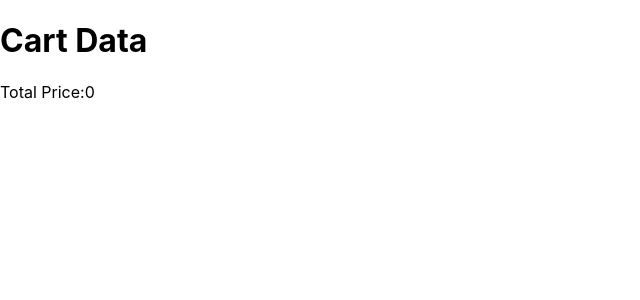
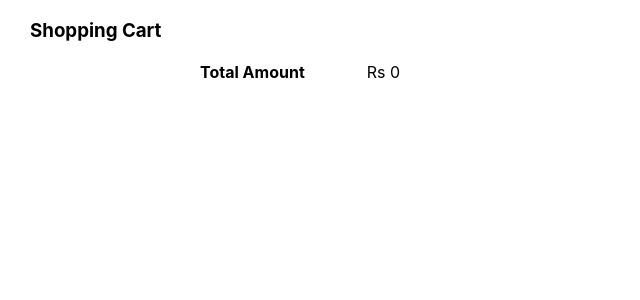
Before and after one commit to sumit-krk/React_work, a React (Create React App) app in the folder geek-trust/: page /CartPage in a window 1280 px wide. Shown: the top 300 px of the page, without its empty margins (0-640 px from the left). Built offline with nearby package versions, Linux system fonts and the light colour scheme.

Commit message:
working on disign

```diff
--- a/geek-trust/src/Component/CartDataComponent/CartPage.js
+++ b/geek-trust/src/Component/CartDataComponent/CartPage.js
@@ -1,4 +1,3 @@
-import { useEffect, useState } from "react";
 import { useSelector } from "react-redux";
 import { useDispatch } from "react-redux";
 import { decrementProduct, increaseProduct, RemoveCartData } from "../../Redux/cartAction";
@@ -9,14 +8,14 @@ const CartPage=()=>{
     console.log("cartData",data)
     return (
       <>
-        <h1>Cart Data</h1>
-        <div style={{}}>
+        <h3 style={{ marginLeft: "30px" }}>Shopping Cart</h3>
+        <div style={{ marginLeft: "100px" }}>
           {data.map((e) => {
             return (
               <div
                 style={{
                   display: "flex",
-                  borderBottom: "1px solid red",
+                  borderBottom: "1px solid gray",
                   width: "400px",
                   alignItems: "center",
                   justifyContent: "space-around",
@@ -24,29 +23,50 @@ const CartPage=()=>{
               >
                 <img height={150} width={150} src={e.imageURL} />
                 <div>
+                  <div>{e.name}</div>
                   <div>{e.price}</div>
-                  <div>{e.name}</div>
                 </div>
-                <div>
+                <div style={{ display: "flex" }}>
                   <div>
-                    <button onClick={()=> dispatch(increaseProduct(e.id,e.InitialPrice))}>+</button>
+                    <button
+                      onClick={() =>
+                        dispatch(increaseProduct(e.id, e.InitialPrice))
+                      }
+                    >
+                      +
+                    </button>
                   </div>
                   <div>{e.currentQuentity}</div>
                   <div>
-                    {
-                        e.currentQuentity>1?<button onClick={()=> dispatch(decrementProduct(e.id,e.InitialPrice))} >-</button>:<button disabled>-</button>
-                    }
+                    {e.currentQuentity > 1 ? (
+                      <button
+                        onClick={() =>
+                          dispatch(decrementProduct(e.id, e.InitialPrice))
+                        }
+                      >
+                        -
+                      </button>
+                    ) : (
+                      <button disabled>-</button>
+                    )}
                   </div>
                 </div>
                 <div>
-                  <button onClick={()=> dispatch(RemoveCartData(e.id,e.price))}>Remove</button>
+                  <button
+                    onClick={() => dispatch(RemoveCartData(e.id, e.price))}
+                  >
+                    Remove
+                  </button>
                 </div>
               </div>
             );
           })}
         </div>
 
-        <div>Total Price:{Total_Price}</div>
+        <div style={{ marginLeft: "200px", marginTop:'20px', display: "flex", width:'200px', justifyContent:'space-between' }}>
+          <div style={{fontWeight:'bold'}}>Total Amount </div>
+          <div>Rs {Total_Price}</div>
+        </div>
       </>
     );
 }
--- a/geek-trust/src/Component/Filter&Product Component/Product.js
+++ b/geek-trust/src/Component/Filter&Product Component/Product.js
@@ -21,7 +21,7 @@ function Product() {
   },[])
 
   return (
-    <div style={{display:'grid', gridTemplateColumns:'4fr 4fr 4fr', gridGap:'20px'}}>
+    <div className={styles.product_page}>
        {mappingData.map((e,index)=>{
             return <div className={styles.card} key={index}>
                 <div>{e?.name}</div>
--- a/geek-trust/src/Component/Filter&Product Component/filter.module.css
+++ b/geek-trust/src/Component/Filter&Product Component/filter.module.css
@@ -1,12 +1,10 @@
 .check_box{
     display: flex;
     align-items: center;
-    /* padding-left: 35%; */
     height: 30px;
     /* cursor: pointer; */
 }
 .filter_Part{
-    /* border: 1px solid red; */
     /* width: 15%; */
     padding: 0% 5%;
     height: 420px;
@@ -17,3 +15,8 @@
     font-weight: bold;
     font-size: 15px;
 }
+@media only screen and (max-width:400px){
+    .filter_Part{
+        display: none;
+    }
+}
```
